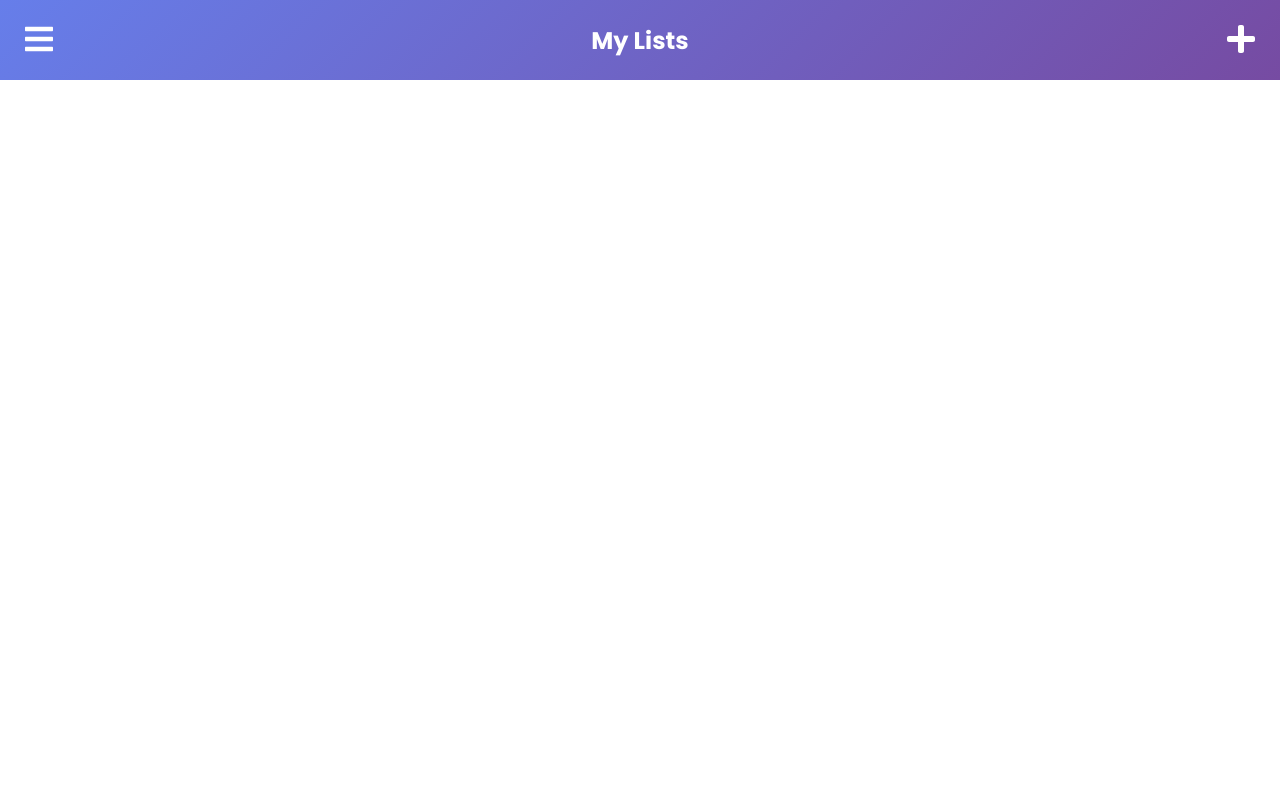
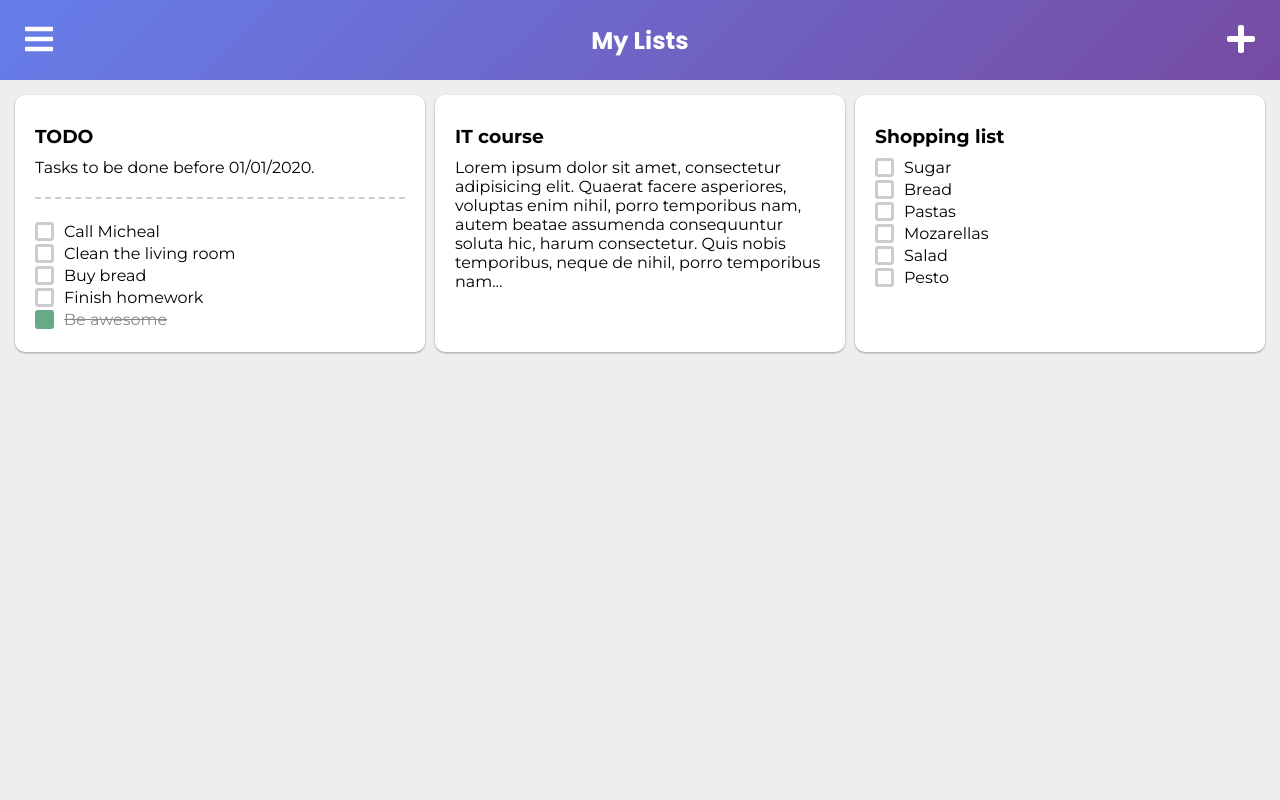
Before and after one commit to t0mm4rx/goldlists, a PHP site: page /goldlists/lists.php in a window 1280 px wide. Run offline with PHP 8.4, Linux system fonts and the light colour scheme; some libraries are stand-ins or nearby versions.

Commit message:
design lists

```diff
--- a/css/lists.css
+++ b/css/lists.css
@@ -1,3 +1,10 @@
+body {
+    background-color: #EEE;
+    height: 100vh;
+    display: flex;
+    flex-direction: column;
+}
+
 #off-canvas {
     width: 70vw;
     height: 100vh;
@@ -96,3 +103,93 @@ nav button:hover {
 nav h1 {
     color: white;
 }
+
+#list-container {
+    display: grid;
+    grid-template-columns: 1fr 1fr 1fr 1fr;
+    grid-gap: 10px;
+    grid-auto-rows: min-content;
+    overflow-y: auto;
+    height: calc(100vh - 80px);
+    padding: 15px;
+}
+
+@media (max-width: 1400px)
+{
+    #list-container {
+        grid-template-columns: 1fr 1fr 1fr;
+    }
+}
+
+@media (max-width: 1000px)
+{
+    #list-container {
+        grid-template-columns: 1fr 1fr;
+    }
+}
+
+@media (max-width: 600px)
+{
+    #list-container {
+        grid-template-columns: 1fr;
+    }
+}
+
+.list {
+    background-color: white;
+    padding: 20px;
+    box-shadow: 0 1px 3px rgba(0,0,0,0.12), 0 1px 2px rgba(0,0,0,0.24);
+    border-radius: 10px;
+    width: 100%;
+    transition: all .3s ease;
+    cursor: pointer;
+    box-sizing: border-box;
+}
+
+.list:hover {
+    box-shadow: 0 14px 28px rgba(0,0,0,0.25), 0 10px 10px rgba(0,0,0,0.22);
+}
+
+.list h3 {
+    margin: 10px 0px;
+}
+
+.list p {
+    margin: 0px;
+}
+
+.task-list {
+    list-style: none;
+    padding: 0;
+    margin: 0;
+}
+
+.task-list > li {
+    display: flex;
+    align-items: center;
+    transition: all .3s ease;
+    margin: 3px 0;
+}
+
+.task-list > li > #checkbox {
+    margin-right: 10px;
+}
+
+.task-list > li.done > #checkbox {
+    background-color: #6A8;
+    border-color: rgba(0, 0, 0 ,0);
+}
+
+.task-list > li.done {
+    color: #888;
+    text-decoration: line-through;
+}
+
+#checkbox {
+    width: 13px;
+    height: 13px;
+    background: none;
+    border: 3px solid #CCC;
+    border-radius: 3px;
+    transition: all .3s ease;
+}
--- a/css/style.css
+++ b/css/style.css
@@ -1,4 +1,13 @@
 *:focus {outline: none;}
+
+* {
+    -webkit-touch-callout: none;
+    -webkit-user-select: none;
+    -khtml-user-select: none;
+    -moz-user-select: none;
+    -ms-user-select: none;
+    user-select: none;
+}
 
 body, html {
     margin: 0;
@@ -132,3 +141,10 @@ a > i, a > svg {
     font-size: 1em;
     background-color: rgba(0, 0, 100, .25);
 }
+
+#separator {
+    width: 100%;
+    height: 3px;
+    border-top: 2px dashed #CCC;
+    margin: 20px 0px;
+}
--- a/js/lists.js
+++ b/js/lists.js
@@ -8,3 +8,18 @@ function toggle_add()
 {
 
 }
+
+function toggle_task(item)
+{
+    item.classList.toggle("done");
+}
+
+function listen_tasks()
+{
+    for (let el of document.querySelectorAll(".task-list > li"))
+    {
+        el.onclick = () => toggle_task(el);
+    }
+}
+
+listen_tasks();
--- a/lists.php
+++ b/lists.php
@@ -28,6 +28,45 @@
                         <i class="fas fa-plus"></i>
                     </button>
             </nav>
+            <div id="list-container">
+
+                <div class="list">
+                    <h3>TODO</h3>
+                    <p>
+                        Tasks to be done before 01/01/2020.
+                    </p>
+                    <div id="separator"></div>
+                    <ul class="task-list">
+                        <li><div id="checkbox"></div>Call Micheal</li>
+                        <li><div id="checkbox"></div>Clean the living room</li>
+                        <li><div id="checkbox"></div>Buy bread</li>
+                        <li><div id="checkbox"></div>Finish homework</li>
+                        <li class="done"><div id="checkbox"></div>Be awesome</li>
+                    </ul>
+                </div>
+
+                <div class="list">
+                    <h3>IT course</h3>
+                    <p>
+                        Lorem ipsum dolor sit amet, consectetur adipisicing elit. Quaerat facere asperiores, voluptas enim nihil, porro temporibus nam, autem beatae assumenda consequuntur soluta hic, harum consectetur. Quis nobis temporibus, neque de nihil, porro temporibus nam...
+                    </p>
+                </div>
+
+                <div class="list">
+                    <h3>Shopping list</h3>
+                    <p></p>
+                    <ul class="task-list">
+                        <li><div id="checkbox"></div>Sugar</li>
+                        <li><div id="checkbox"></div>Bread</li>
+                        <li><div id="checkbox"></div>Pastas</li>
+                        <li><div id="checkbox"></div>Mozarellas</li>
+                        <li><div id="checkbox"></div>Salad</li>
+                        <li><div id="checkbox"></div>Pesto</li>
+                    </ul>
+                </div>
+
+
+            </div>
         </div>
 
     <script src="./js/lists.js"></script>
```
